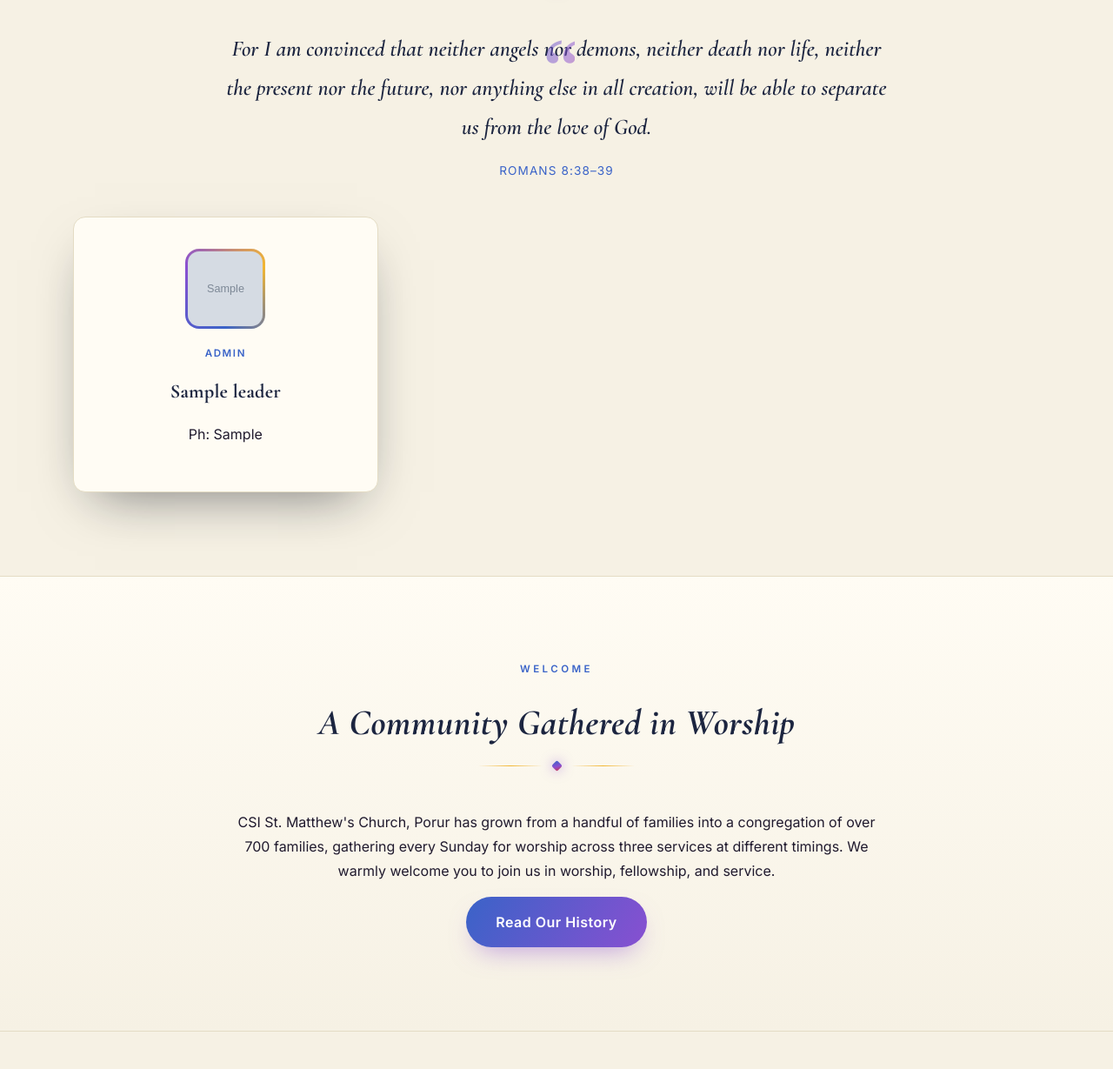
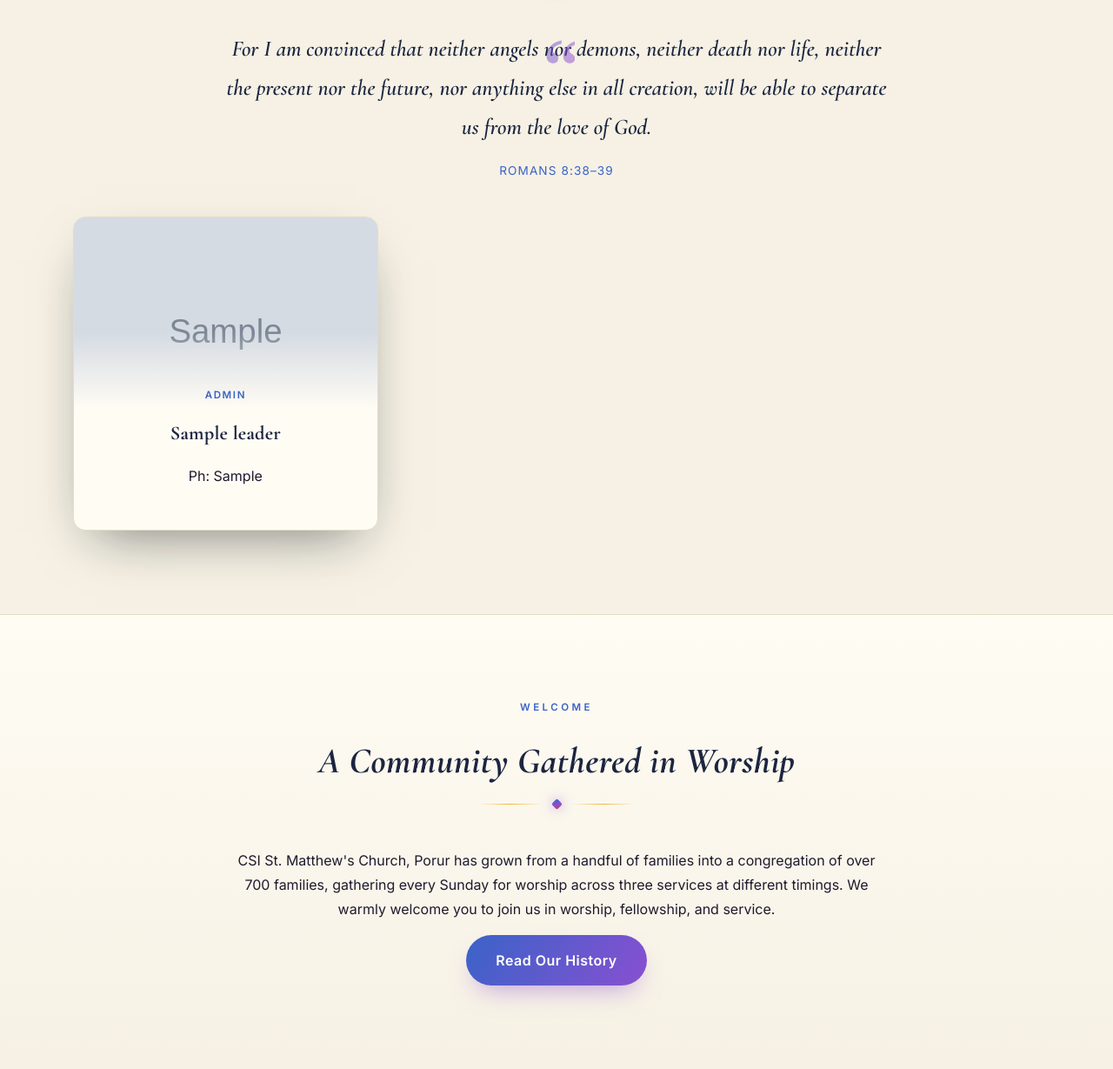
Before and after one commit to wisetechsolutions2026/csist-church, a PHP site: page / in a window 1280 px wide. Shown: the part 1527-2756 px from the top of the page at 87% size. Run offline with PHP 8.4, Linux system fonts and the light colour scheme; tables that the repository leaves empty hold one stand-in row (values such as "Sample post"); grey boxes marked "Sample" are stand-in pictures; some libraries are stand-ins or nearby versions.

Commit message:
Redesign leadership cards with a big photo banner like celebration cards
Replaced the small 92px avatar square with a full-width 220px photo
banner at the top of the card, gradient-fading into the body below,
matching the birthday/anniversary card treatment. No-photo fallback
shows large centered initials in the same space.

Co-Authored-By: Claude Sonnet 5 <noreply@anthropic.com>

```diff
--- a/assets/css/style.css
+++ b/assets/css/style.css
@@ -305,6 +305,32 @@ section.dark .section-sub { color: #b8ae90; }
   width: 100%; height: 100%; border-radius: 13px; object-fit: cover; object-position: top center; display: block;
 }
 
+/* Leadership card — big photo banner, like the celebration cards */
+.card.leader-card { padding: 0; }
+.leader-photo-wrap {
+  position: relative;
+  width: 100%; height: 220px;
+  display: flex; align-items: center; justify-content: center;
+  background: radial-gradient(circle at 30% 25%, rgba(58,99,200,0.14), transparent 70%);
+  flex-shrink: 0;
+}
+.leader-photo-wrap::after {
+  content: '';
+  position: absolute; inset: 0;
+  background: linear-gradient(180deg, transparent 60%, var(--paper-card) 100%);
+}
+.leader-photo { width: 100%; height: 100%; object-fit: cover; object-position: top center; }
+.leader-initials {
+  position: relative; z-index: 1;
+  font-family: 'Cormorant Garamond', serif; font-weight: 700; font-size: 3.4rem;
+  color: var(--sapphire); opacity: 0.85;
+}
+.leader-body {
+  position: relative; z-index: 1;
+  margin-top: -26px;
+  padding: 0 24px 32px;
+}
+
 .fcard { border-radius: 14px; overflow: hidden; box-shadow: var(--shadow); background: var(--paper-card); border: 1px solid var(--border); transition: transform 0.4s ease, box-shadow 0.4s ease; }
 .fcard:hover { transform: translateY(-8px); box-shadow: 0 34px 70px -24px rgba(10,14,26,0.35); }
 .fcard .fimg-wrap { position: relative; overflow: hidden; height: 210px; }
--- a/index.php
+++ b/index.php
@@ -131,17 +131,19 @@ $anniversary = db()->query("SELECT * FROM celebrations WHERE type='anniversary'
     </blockquote>
     <div class="grid grid-3">
       <?php $i = 0; $leaders->data_seek(0); while ($l = $leaders->fetch_assoc()): $i++; ?>
-      <div class="card reveal reveal-delay-<?= $i ?>">
-        <div class="avatar-ring">
+      <div class="card leader-card reveal reveal-delay-<?= $i ?>">
+        <div class="leader-photo-wrap">
           <?php if (!empty($l['photo'])): ?>
-            <img class="avatar-photo" src="<?= $base ?>assets/img/leaders/<?= h($l['photo']) ?>" alt="<?= h($l['name']) ?>">
+            <img class="leader-photo" src="<?= $base ?>assets/img/leaders/<?= h($l['photo']) ?>" alt="<?= h($l['name']) ?>">
           <?php else: ?>
-            <div class="avatar-inner"><?= h(initials($l['name'])) ?></div>
+            <span class="leader-initials"><?= h(initials($l['name'])) ?></span>
           <?php endif; ?>
         </div>
-        <div class="role"><?= h($l['role']) ?></div>
-        <h3><?= h($l['name']) ?></h3>
-        <p>Ph: <?= h($l['contact']) ?></p>
+        <div class="leader-body">
+          <div class="role"><?= h($l['role']) ?></div>
+          <h3><?= h($l['name']) ?></h3>
+          <p>Ph: <?= h($l['contact']) ?></p>
+        </div>
       </div>
       <?php endwhile; ?>
     </div>
```
Also changed, not shown: about.php (+9 -7 lines).
